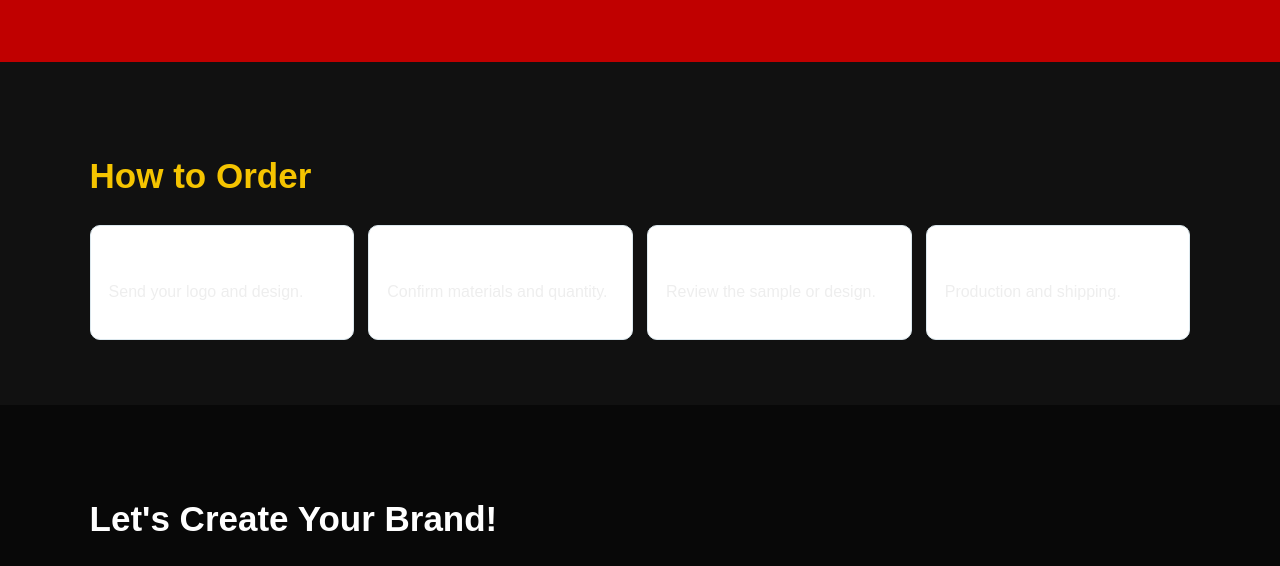
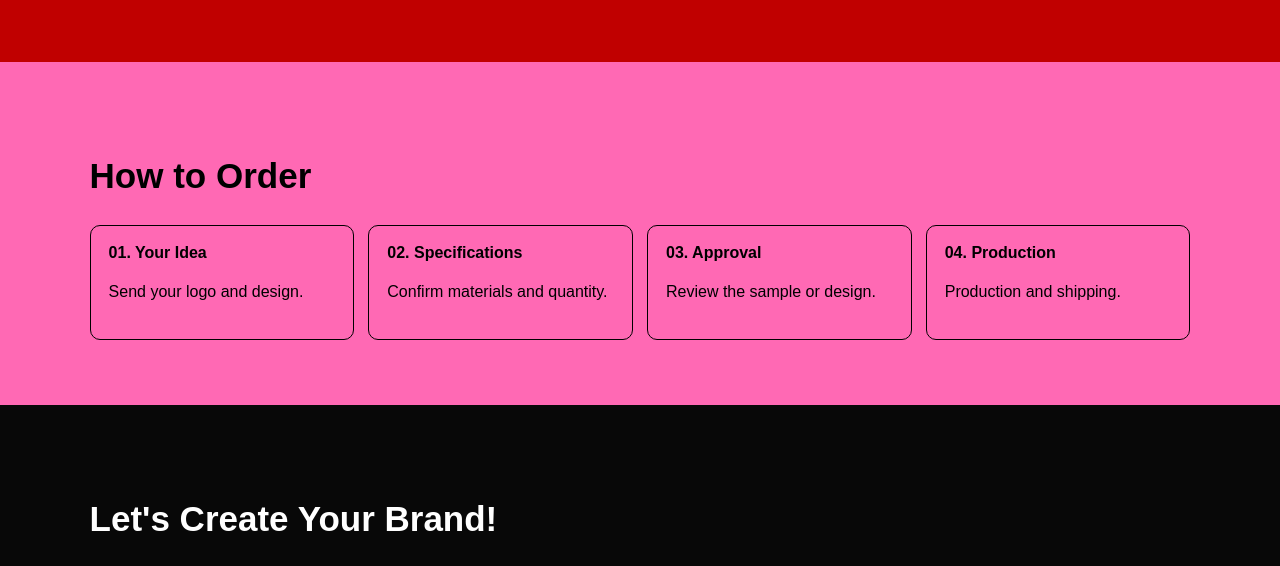
Before and after one commit to Gksports14/gksports14-website, a plain HTML site: page index.html in a window 1280 px wide. Shown: the part 1958-2524 px from the top of the page. Drawn offline with Linux system fonts and the light colour scheme.

Commit message:
Enhance section styles for steps
Added styles for sections with steps to enhance visibility.

```diff
--- a/index.html
+++ b/index.html
@@ -38,6 +38,22 @@ footer{background:#07131e;color:white;padding:25px;text-align:center}
 .steps{grid-template-columns:1fr 1fr}
 nav{display:none}
 }body{background:#0b0b0b;color:#fff}
+
+section:has(.steps) {
+  background: #ff69b4 !important;
+  color: #000 !important;
+}
+section:has(.steps) h2,
+.steps .step,
+.steps .step b,
+.steps .step p {
+  color: #000 !important;
+}
+.steps .step {
+  background: #ff69b4 !important;
+  border: 1px solid #000 !important;
+}
+
 h2{color:#f5c400}
 section{background:#111;color:#fff}
 section p{color:#eee}
```
